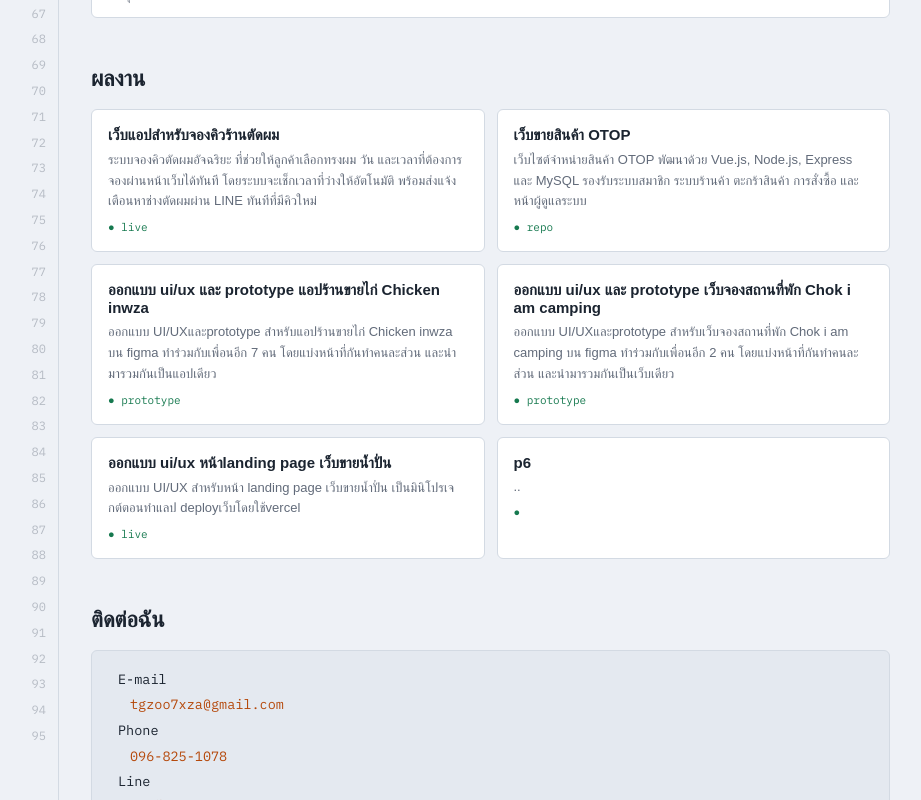
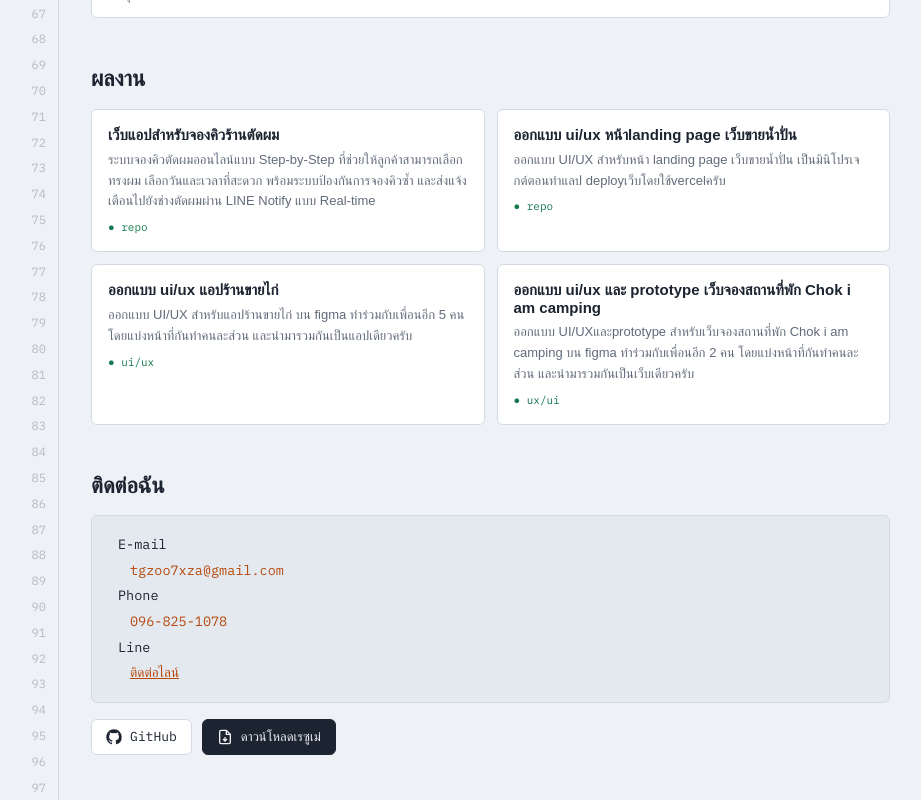
Before and after one commit to tgzoo7xza/my-portfolio, a Next.js app: page / in a window 1280 px wide. Shown: the part 1780-2580 px from the top of the page, without its empty margins (176-1097 px from the left). Built offline with nearby package versions, Linux system fonts and the light colour scheme; a web font is replaced by a local one.

Commit message:
อัพ6

```diff
--- a/app/page.tsx
+++ b/app/page.tsx
@@ -3,7 +3,7 @@
 import { useState } from "react";
 import Image from "next/image";
 
-const GUTTER_LINES = Array.from({ length: 95 }, (_, i) => i + 1);
+const GUTTER_LINES = Array.from({ length: 100 }, (_, i) => i + 1);
 
 function Bar({ pct }: { pct: number }) {
   const total = 20;
@@ -136,7 +136,7 @@ export default function Home() {
               <div className="log-head">
                 <span className="prompt-arrow">&gt;</span>
                 <h3>โรงเรียนดอนเมืองทหารอากาศบำรุง</h3>
-                <span className="log-date">2564 - 2566</span>
+                <span className="log-date">2563 - 2565</span>
               </div>
               <p className="log-meta">ศิลป์ภาษาจีน</p>
               <p className="log-meta">GPA 3.74</p>
@@ -204,29 +204,29 @@ export default function Home() {
             <div className="file-grid">
 
               <a
-                href="https://my-booking-system-rho.vercel.app/"
+                href="https://github.com/tgzoo7xza/my-booking-system"
                 target="_blank"
                 rel="noopener noreferrer"
                 className="file-card"
               >
                 <h3>เว็บแอปสำหรับจองคิวร้านตัดผม</h3>
                 <p>
-                  ระบบจองคิวตัดผมอัจฉริยะ ที่ช่วยให้ลูกค้าเลือกทรงผม วัน และเวลาที่ต้องการจองผ่านหน้าเว็บได้ทันที
-                  โดยระบบจะเช็กเวลาที่ว่างให้อัตโนมัติ พร้อมส่งแจ้งเตือนหาช่างตัดผมผ่าน LINE ทันทีที่มีคิวใหม่
+                  ระบบจองคิวตัดผมออนไลน์แบบ Step-by-Step ที่ช่วยให้ลูกค้าสามารถเลือกทรงผม
+                  เลือกวันและเวลาที่สะดวก พร้อมระบบป้องกันการจองคิวซ้ำ และส่งแจ้งเตือนไปยังช่างตัดผมผ่าน
+                  LINE Notify แบบ Real-time
                 </p>
-                <span className="file-status">● live</span>
+                <span className="file-status">● repo</span>
               </a>
 
               <a
-                href="https://github.com/tgzoo7xza/my-vue-app-otop"
+                href="https://github.com/tgzoo7xza/5053-app"
                 target="_blank"
                 rel="noopener noreferrer"
                 className="file-card"
               >
-                <h3>เว็บขายสินค้า OTOP</h3>
-                <p>
-                  เว็บไซต์จำหน่ายสินค้า OTOP พัฒนาด้วย Vue.js, Node.js, Express และ MySQL
-                  รองรับระบบสมาชิก ระบบร้านค้า ตะกร้าสินค้า การสั่งซื้อ และหน้าผู้ดูแลระบบ
+                <h3>ออกแบบ ui/ux หน้าlanding page เว็บขายน้ำปั่น</h3>
+                <p>ออกแบบ UI/UX สำหรับหน้า landing page เว็บขายน้ำปั่น เป็นมินิโปรเจกต์ตอนทำแลป
+                  deployเว็บโดยใช้vercelครับ
                 </p>
                 <span className="file-status">● repo</span>
               </a>
@@ -237,14 +237,14 @@ export default function Home() {
                 rel="noopener noreferrer"
                 className="file-card"
               >
-                <h3>ออกแบบ ui/ux และ prototype แอปร้านขายไก่ Chicken inwza</h3>
-                <p>ออกแบบ UI/UXและprototype สำหรับแอปร้านขายไก่ Chicken inwza บน figma
-                  ทำร่วมกับเพื่อนอีก 7 คน โดยแบ่งหน้าที่กันทำคนละส่วน และนำมารวมกันเป็นแอปเดียว
+                <h3>ออกแบบ ui/ux แอปร้านขายไก่</h3>
+                <p>ออกแบบ UI/UX  สำหรับแอปร้านขายไก่ บน figma
+                  ทำร่วมกับเพื่อนอีก 5 คน โดยแบ่งหน้าที่กันทำคนละส่วน และนำมารวมกันเป็นแอปเดียวครับ
                 </p>
-                <span className="file-status">● prototype</span>
+                <span className="file-status">● ui/ux</span>
               </a>
 
-               <a
+              <a
                 href="https://www.figma.com/design/lryUMK7Q4zMH7xvg29Xtam/Project-Group-%E0%B8%81%E0%B8%A5%E0%B8%B8%E0%B9%88%E0%B8%A1%E0%B8%97%E0%B8%B5%E0%B9%8810-4123103-2?node-id=0-1&t=Pw06LCgkU6Q7MuW9-1"
                 target="_blank"
                 rel="noopener noreferrer"
@@ -252,33 +252,9 @@ export default function Home() {
               >
                 <h3>ออกแบบ ui/ux และ prototype เว็บจองสถานที่พัก Chok i am camping</h3>
                 <p>ออกแบบ UI/UXและprototype สำหรับเว็บจองสถานที่พัก Chok i am camping บน figma
-                  ทำร่วมกับเพื่อนอีก 2 คน โดยแบ่งหน้าที่กันทำคนละส่วน และนำมารวมกันเป็นเว็บเดียว
+                  ทำร่วมกับเพื่อนอีก 2 คน โดยแบ่งหน้าที่กันทำคนละส่วน และนำมารวมกันเป็นเว็บเดียวครับ
                 </p>
-                <span className="file-status">● prototype</span>
-              </a>
-
-               <a
-                href="https://5053-app.vercel.app/"
-                target="_blank"
-                rel="noopener noreferrer"
-                className="file-card"
-              >
-                <h3>ออกแบบ ui/ux หน้าlanding page เว็บขายน้ำปั่น</h3>
-                <p>ออกแบบ UI/UX สำหรับหน้า landing page เว็บขายน้ำปั่น เป็นมินิโปรเจกต์ตอนทำแลป
-                  deployเว็บโดยใช้vercel
-                </p>
-                <span className="file-status">● live</span>
-              </a>
-
-               <a
-                href="#"
-                // target="_blank"
-                // rel="noopener noreferrer"
-                className="file-card"
-              >
-                <h3>p6</h3>
-                <p>..</p>
-                <span className="file-status">● </span>
+                <span className="file-status">● ux/ui</span>
               </a>
 
             </div>
@@ -300,7 +276,7 @@ export default function Home() {
               </p>
               <p className="shell-out">
                 <a href="https://line.me/ti/p/w_s5nB8hX3" target="_blank">
-                ติดต่อไลน์
+                  ติดต่อไลน์
                 </a>
               </p>
             </div>
@@ -312,7 +288,7 @@ export default function Home() {
                 </svg>
                 GitHub
               </a>
-              <a href="/" target="_blank" className="link-btn resume">
+              <a href="/portfolio.pdf" target="_blank" className="link-btn resume">
                 <svg viewBox="0 0 24 24" width="16" height="16" fill="none" stroke="currentColor" strokeWidth="2">
                   <path d="M14 2H6a2 2 0 0 0-2 2v16a2 2 0 0 0 2 2h12a2 2 0 0 0 2-2V8z" />
                   <path d="M14 2v6h6M12 18v-6M9 15l3 3 3-3" />
```
Also changed, not shown: 1 other file (tests, documents, lock files or other folders).
